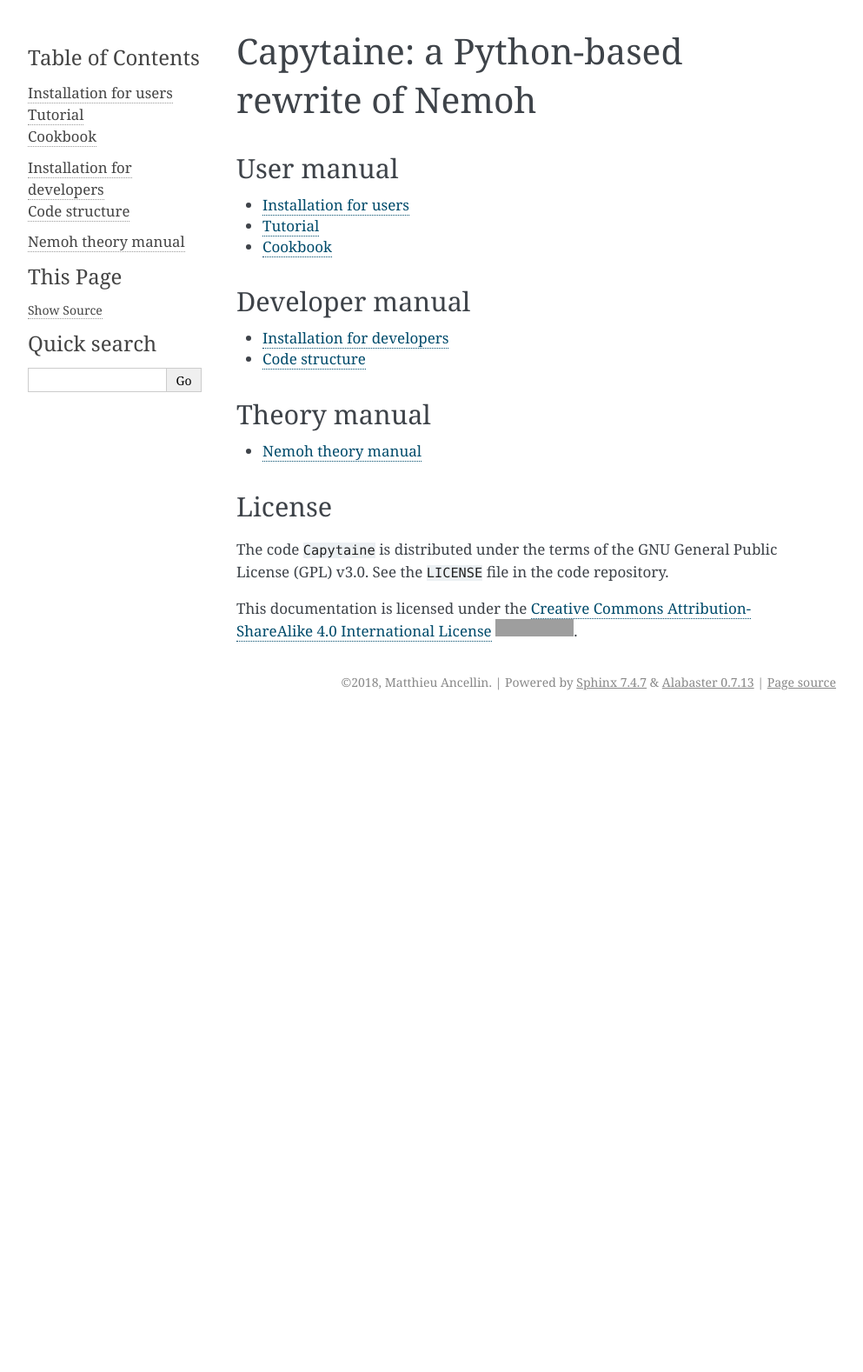
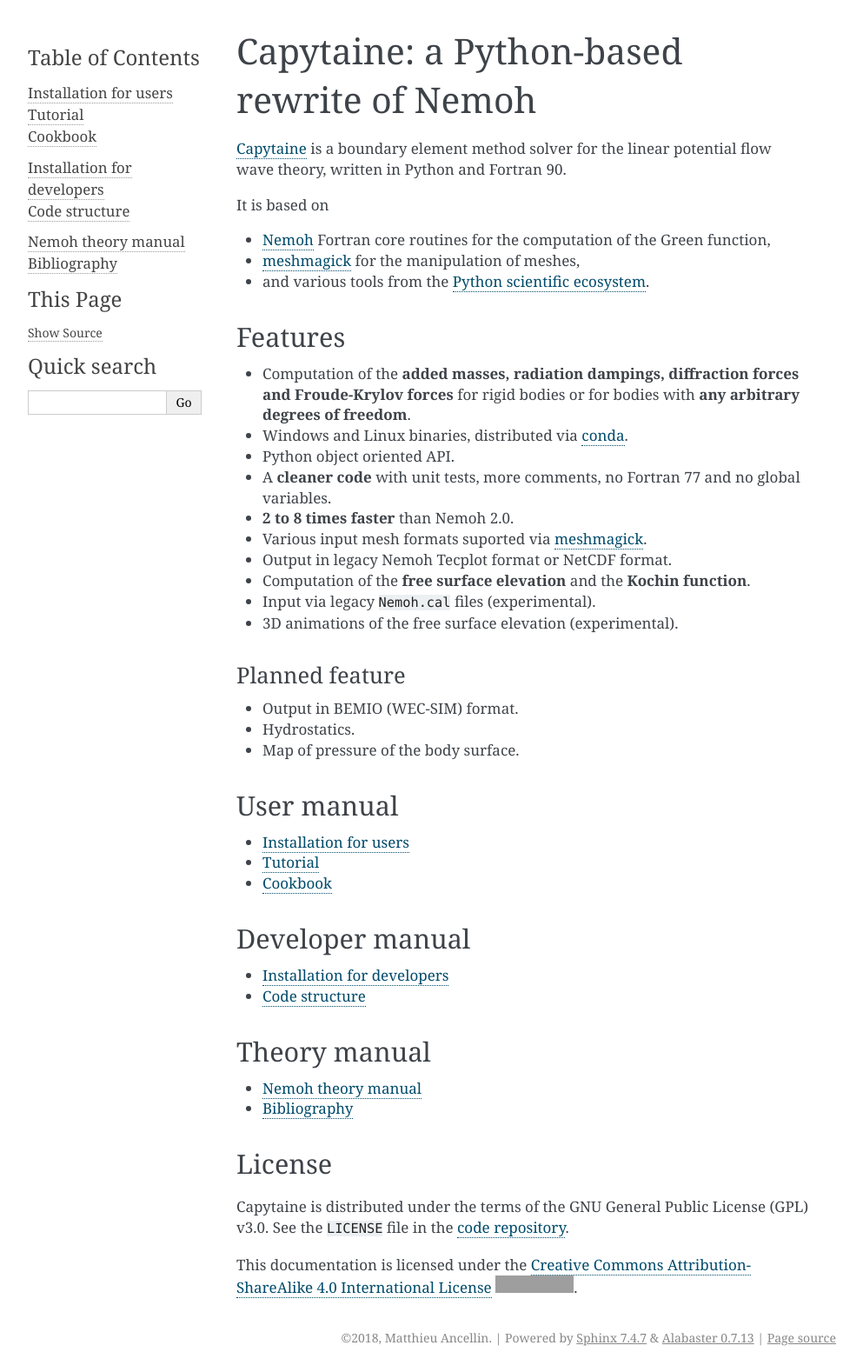
Before and after one commit to capytaine/capytaine, a Sphinx documentation site: the page built from docs/index.rst, in a window 1280 px wide. Shown: the whole page at 87% size, without its empty margins (148-1141 px from the left). Built offline with Sphinx 7.4.7, drawn with Linux system fonts in a browser that asks for light colours; before the commit the page ends 900 px from its top, so only the background shows below that; grey boxes are pictures that could not be loaded.

```diff
--- a/docs/index.rst
+++ b/docs/index.rst
@@ -1,10 +1,41 @@
-.. capytaine documentation master file, created by
-   sphinx-quickstart on Tue May 22 12:36:27 2018.
-   You can adapt this file completely to your liking, but it should at least
-   contain the root `toctree` directive.
-
 Capytaine: a Python-based rewrite of Nemoh
 ==========================================
+
+Capytaine_ is a boundary element method solver for the linear potential flow wave theory, written in Python and Fortran 90.
+
+It is based on
+
+* Nemoh_ Fortran core routines for the computation of the Green function,
+* meshmagick_ for the manipulation of meshes,
+* and various tools from the `Python scientific ecosystem`_.
+
+.. _Capytaine: https://github.com/mancellin/capytaine
+.. _Nemoh: https://lheea.ec-nantes.fr/logiciels-et-brevets/nemoh-presentation-192863.kjsp
+.. _meshmagick: https://github.com/LHEEA/meshmagick
+.. _`Python scientific ecosystem`: https://scipy.org/
+
+Features
+--------
+
+* Computation of the **added masses, radiation dampings, diffraction forces and Froude-Krylov forces** for rigid bodies or for bodies with **any arbitrary degrees of freedom**.
+* Windows and Linux binaries, distributed via conda_.
+* Python object oriented API.
+* A **cleaner code** with unit tests, more comments, no Fortran 77 and no global variables.
+* **2 to 8 times faster** than Nemoh 2.0.
+* Various input mesh formats suported via meshmagick_.
+* Output in legacy Nemoh Tecplot format or NetCDF format.
+* Computation of the **free surface elevation** and the **Kochin function**.
+* Input via legacy ``Nemoh.cal`` files (experimental).
+* 3D animations of the free surface elevation (experimental).
+
+.. _conda: https://www.anaconda.com/download/
+
+Planned feature
+~~~~~~~~~~~~~~~
+
+* Output in BEMIO (WEC-SIM) format.
+* Hydrostatics.
+* Map of pressure of the body surface.
 
 User manual
 -----------
@@ -32,11 +63,14 @@ Theory manual
    :maxdepth: 1
 
    theory_manual/theory.rst
+   theory_manual/bibliography.rst
 
 License
 -------
 
-The code ``Capytaine`` is distributed under the terms of the GNU General Public License (GPL) v3.0. See the ``LICENSE`` file in the code repository.
+Capytaine is distributed under the terms of the GNU General Public License (GPL) v3.0. See the ``LICENSE`` file in the `code repository`_.
+
+.. _`code repository`: https://github.com/mancellin/capytaine
 
 This documentation is licensed under the `Creative Commons Attribution-ShareAlike 4.0 International License`_ |CCBYSA|.
 
```
Also changed, not shown: docs/theory_manual/bibliography.rst (added, +14 -0 lines), docs/user_manual/cookbook.rst (+18 -0 lines).
